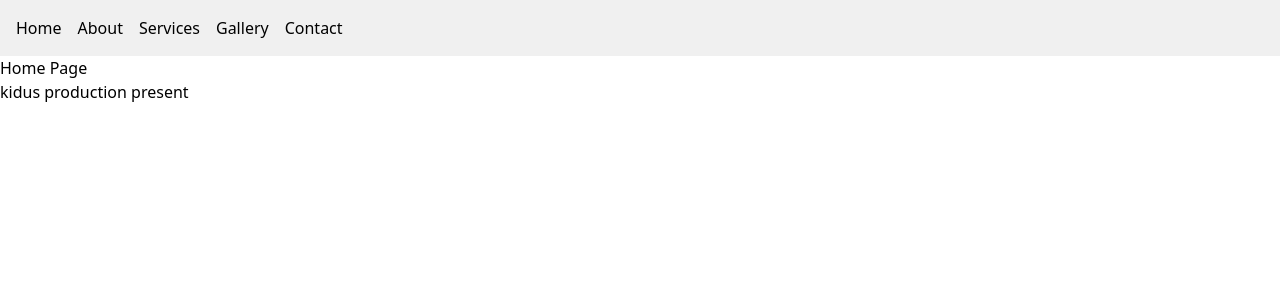
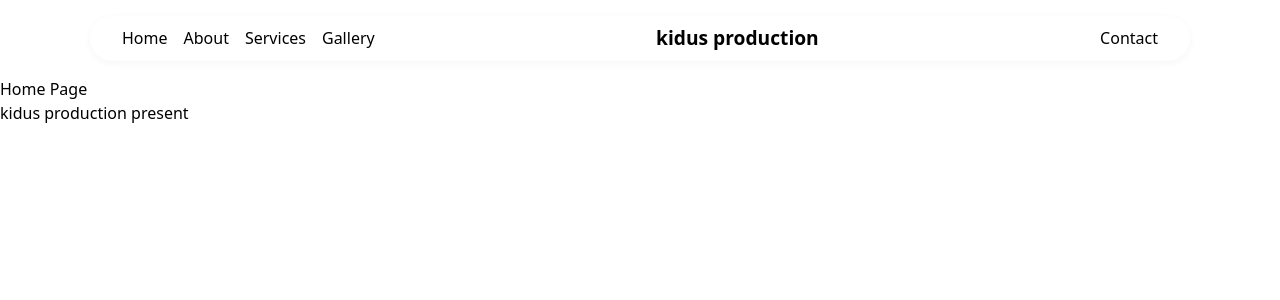
Before and after one commit to anon381/kidus-production, a Next.js app: page / in a window 1280 px wide. Shown: the top 300 px of the page. Built offline with nearby package versions, Linux system fonts and the light colour scheme.

Commit message:
nav bar updted

```diff
--- a/src/app/Navbar.tsx
+++ b/src/app/Navbar.tsx
@@ -3,14 +3,62 @@ import Link from "next/link";
 
 export default function Navbar() {
   return (
-    <nav style={{ padding: "1rem", background: "#f0f0f0" }}>
-      <ul style={{ display: "flex", gap: "1rem", listStyle: "none", margin: 0, padding: 0 }}>
-        <li><Link href="/">Home</Link></li>
-        <li><Link href="/about">About</Link></li>
-        <li><Link href="/services">Services</Link></li>
-        <li><Link href="/gallery">Gallery</Link></li>
-        <li><Link href="/contact">Contact</Link></li>
-      </ul>
+    <nav style={{ padding: "1rem 0", background: "transparent" }}>
+      <div
+        style={{
+          display: "flex",
+          alignItems: "center",
+          justifyContent: "space-between",
+          maxWidth: "1100px",
+          margin: "0 auto",
+          background: "#fff",
+          borderRadius: "1.5rem",
+          boxShadow: "0 2px 8px rgba(0,0,0,0.04)",
+          padding: "0.5rem 2rem",
+        }}
+      >
+        {/* Left links */}
+        <ul
+          style={{
+            display: "flex",
+            gap: "1rem",
+            listStyle: "none",
+            margin: 0,
+            padding: 0,
+          }}
+        >
+          <li>
+            <Link href="/">Home</Link>
+          </li>
+          <li>
+            <Link href="/about">About</Link>
+          </li>
+          <li>
+            <Link href="/services">Services</Link>
+          </li>
+          <li>
+            <Link href="/gallery">Gallery</Link>
+          </li>
+        </ul>
+        {/* Center title */}
+        <div style={{ fontWeight: "bold", fontSize: "1.2rem" }}>
+          kidus production
+        </div>
+        {/* Right link */}
+        <ul
+          style={{
+            display: "flex",
+            gap: "1rem",
+            listStyle: "none",
+            margin: 0,
+            padding: 0,
+          }}
+        >
+          <li>
+            <Link href="/contact">Contact</Link>
+          </li>
+        </ul>
+      </div>
     </nav>
   );
 }
```
